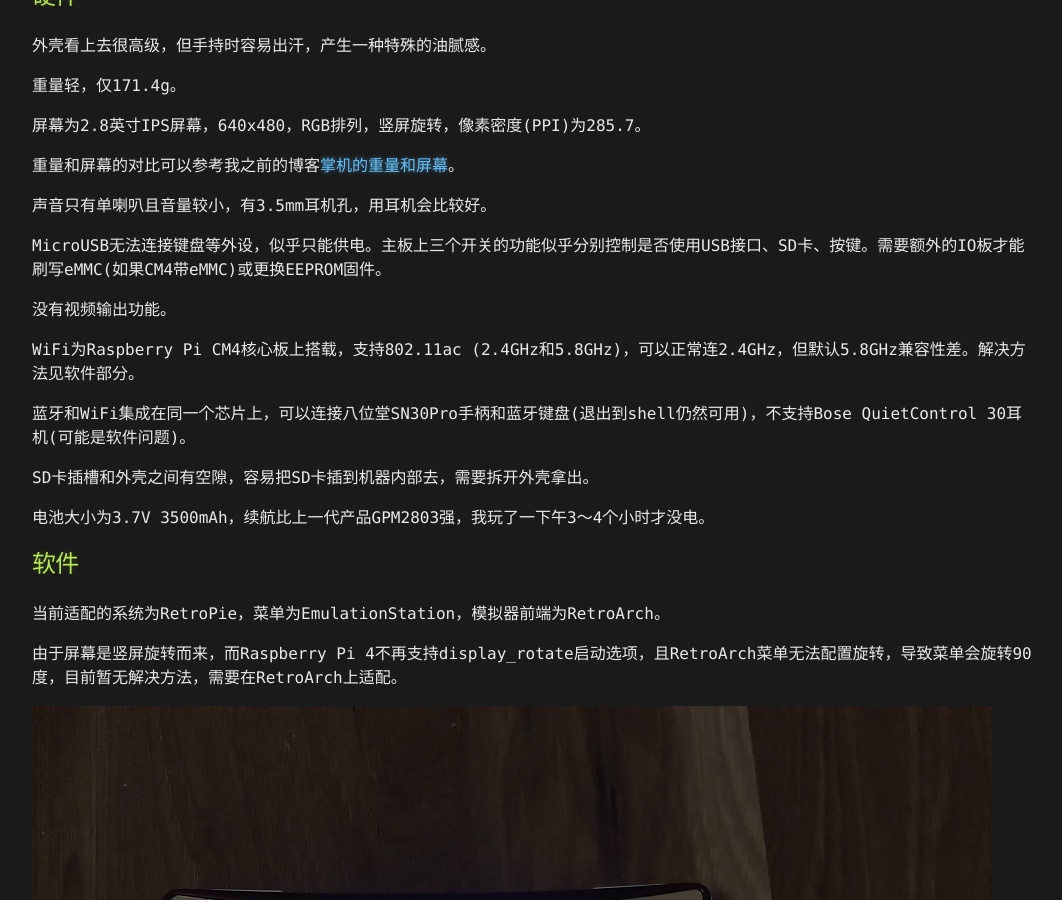
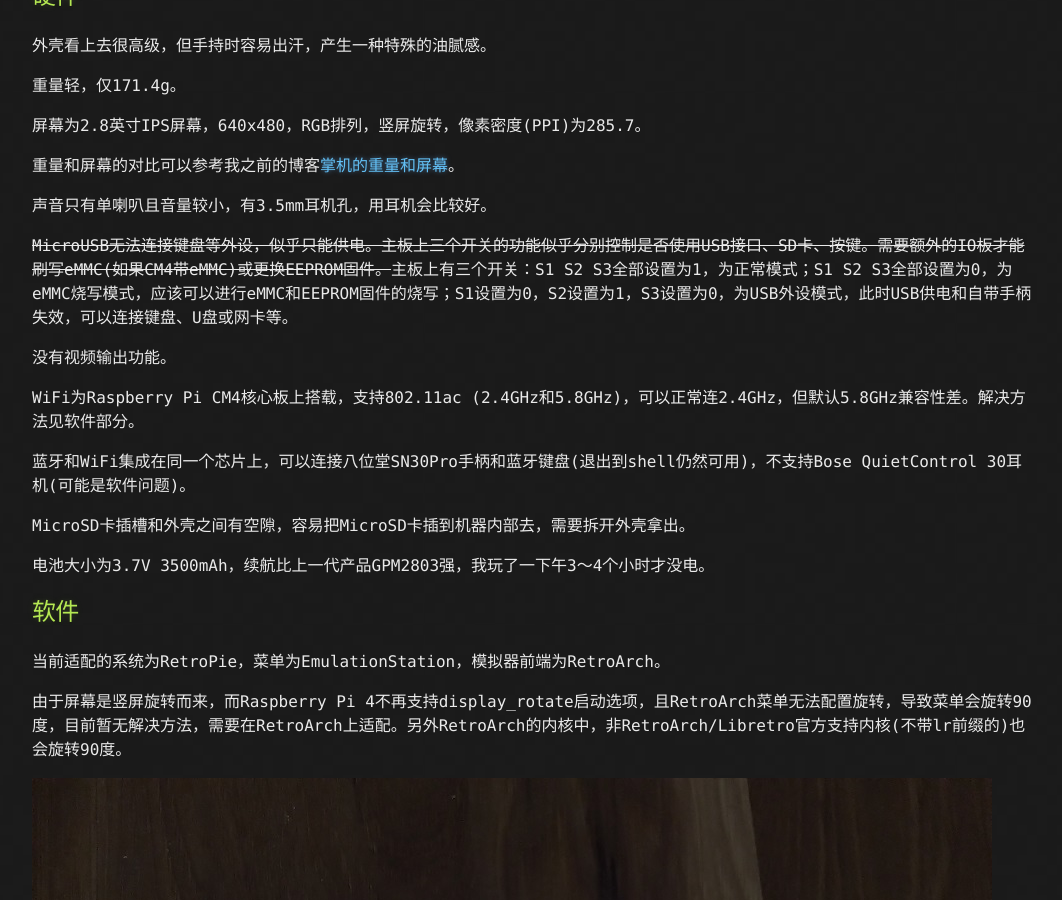
Before and after one commit to IanusInferus/ianusinferus.github.io, a Jekyll site: the page built from posts/202110/20211011_GPM2804.md, in a window 1280 px wide and 900 px high, scrolled down 440 px. Shown: the whole window, without its empty margins (108-1170 px from the left). Built offline with Jekyll 4.4.1, drawn with Linux system fonts in a browser that asks for light colours; comment, search, counter and statistics services are not loaded; some of the changed text lies outside the part shown.

Commit message:
更新“微雪GPM2804掌机使用感想”

```diff
--- a/posts/202110/20211011_GPM2804.md
+++ b/posts/202110/20211011_GPM2804.md
@@ -22,7 +22,7 @@ Ianus Inferus
 
 声音只有单喇叭且音量较小，有3.5mm耳机孔，用耳机会比较好。
 
-MicroUSB无法连接键盘等外设，似乎只能供电。主板上三个开关的功能似乎分别控制是否使用USB接口、SD卡、按键。需要额外的IO板才能刷写eMMC(如果CM4带eMMC)或更换EEPROM固件。
+<del>MicroUSB无法连接键盘等外设，似乎只能供电。主板上三个开关的功能似乎分别控制是否使用USB接口、SD卡、按键。需要额外的IO板才能刷写eMMC(如果CM4带eMMC)或更换EEPROM固件。</del>主板上有三个开关：S1 S2 S3全部设置为1，为正常模式；S1 S2 S3全部设置为0，为eMMC烧写模式，应该可以进行eMMC和EEPROM固件的烧写；S1设置为0，S2设置为1，S3设置为0，为USB外设模式，此时USB供电和自带手柄失效，可以连接键盘、U盘或网卡等。
 
 没有视频输出功能。
 
@@ -30,7 +30,7 @@ WiFi为Raspberry Pi CM4核心板上搭载，支持802.11ac (2.4GHz和5.8GHz)，
 
 蓝牙和WiFi集成在同一个芯片上，可以连接八位堂SN30Pro手柄和蓝牙键盘(退出到shell仍然可用)，不支持Bose QuietControl 30耳机(可能是软件问题)。
 
-SD卡插槽和外壳之间有空隙，容易把SD卡插到机器内部去，需要拆开外壳拿出。
+MicroSD卡插槽和外壳之间有空隙，容易把MicroSD卡插到机器内部去，需要拆开外壳拿出。
 
 电池大小为3.7V 3500mAh，续航比上一代产品GPM2803强，我玩了一下午3～4个小时才没电。
 
@@ -38,7 +38,7 @@ SD卡插槽和外壳之间有空隙，容易把SD卡插到机器内部去，需
 
 当前适配的系统为RetroPie，菜单为EmulationStation，模拟器前端为RetroArch。
 
-由于屏幕是竖屏旋转而来，而Raspberry Pi 4不再支持display_rotate启动选项，且RetroArch菜单无法配置旋转，导致菜单会旋转90度，目前暂无解决方法，需要在RetroArch上适配。
+由于屏幕是竖屏旋转而来，而Raspberry Pi 4不再支持display_rotate启动选项，且RetroArch菜单无法配置旋转，导致菜单会旋转90度，目前暂无解决方法，需要在RetroArch上适配。另外RetroArch的内核中，非RetroArch/Libretro官方支持内核(不带lr前缀的)也会旋转90度。
 
 ![RetroArchMenu.jpg](RetroArchMenu.jpg)
 
@@ -52,7 +52,7 @@ MicroSD卡启动在我的机器上不兼容SanDisk的32GB(普通版)和64GB(Extr
 
 闲置时缺乏睡眠机制，只能在主菜单按Select键息屏，但仍然会发热。
 
-进入shell的方法有通过WiFi进行ssh和通过蓝牙键盘配对直接操作两种，但是都存在搞坏系统后无法通过U盘和USB键盘启动系统需要将SD卡拿到另外的Linux机器上挂载修复的问题。
+进入shell的方法有通过WiFi进行ssh和通过蓝牙键盘配对直接操作两种，但是都存在搞坏系统后无法通过U盘和USB键盘启动系统需要将MicroSD卡拿到另外的Linux机器上挂载修复的问题。
 
 无法从屏幕或者命令行获得电池电量，只能通过下方SELECT、START键的灯来观察，分为绿灯、蓝灯、红灯三档，充电时灯会闪烁。
 
@@ -91,3 +91,5 @@ PS测试了FF9，可以流畅运行。多碟游戏可以使用m3u文件包含ccd
 ## 修改记录
 
 2021-10-15 更新MicroSD卡兼容性问题的进展
+
+2021-10-17 更新主板开关功能和非RetroArch/Libretro官方支持内核旋转问题
```
